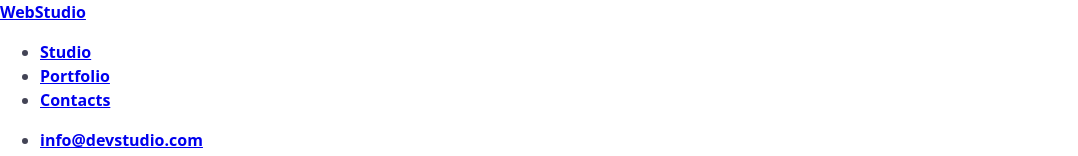
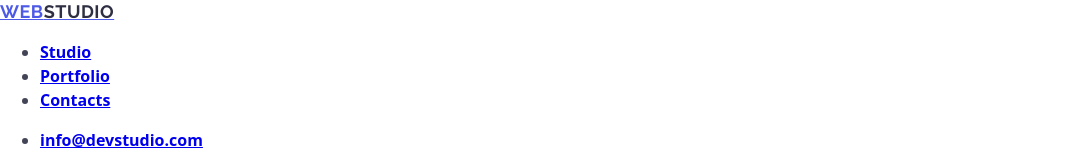
Before and after one commit to banan717/goit-markup-hw-06, a plain HTML site: page index.html in a window 1280 px wide. Shown: the top 156 px of the page, without its empty margins (0-1078 px from the left). Drawn offline with nearby package versions, Linux system fonts and the light colour scheme; files that its build step writes are made by us from their sources.

Commit message:
Додав нові теги

```diff
--- a/index.html
+++ b/index.html
@@ -9,12 +9,12 @@
   <link rel="stylesheet" href="style.css">
   <link rel="stylesheet" href="https://cdnjs.cloudflare.com/ajax/libs/modern-normalize/3.0.1/modern-normalize.min.css" integrity="sha512-q6WgHqiHlKyOqslT/lgBgodhd03Wp4BEqKeW6nNtlOY4quzyG3VoQKFrieaCeSnuVseNKRGpGeDU3qPmabCANg==" crossorigin="anonymous" referrerpolicy="no-referrer" />
   <meta name="viewport" content="width=device-width, initial-scale=1" >
-  <title class="title">Web<span class="title-studio">Studio</span></title>
+  <title>WebStudio</title>
 </head>
 <body>
     <header>
         <nav>
-            <a href="./index.html">WebStudio</a>
+            <a class="title" href="./index.html">Web<span class="title-studio">Studio</span></a>
             <ul>
                 <li><a href="#studio">Studio</a></li>
                 <li><a href="#portfolio">Portfolio</a></li>
```
